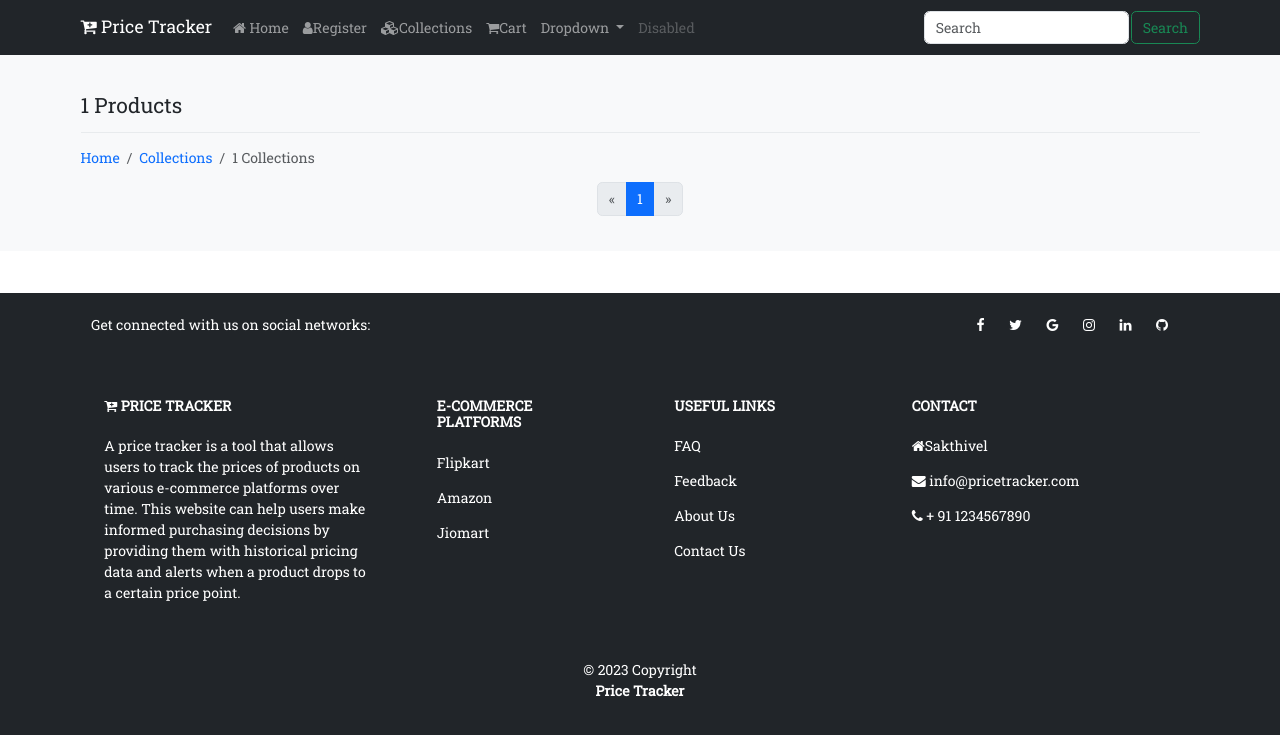
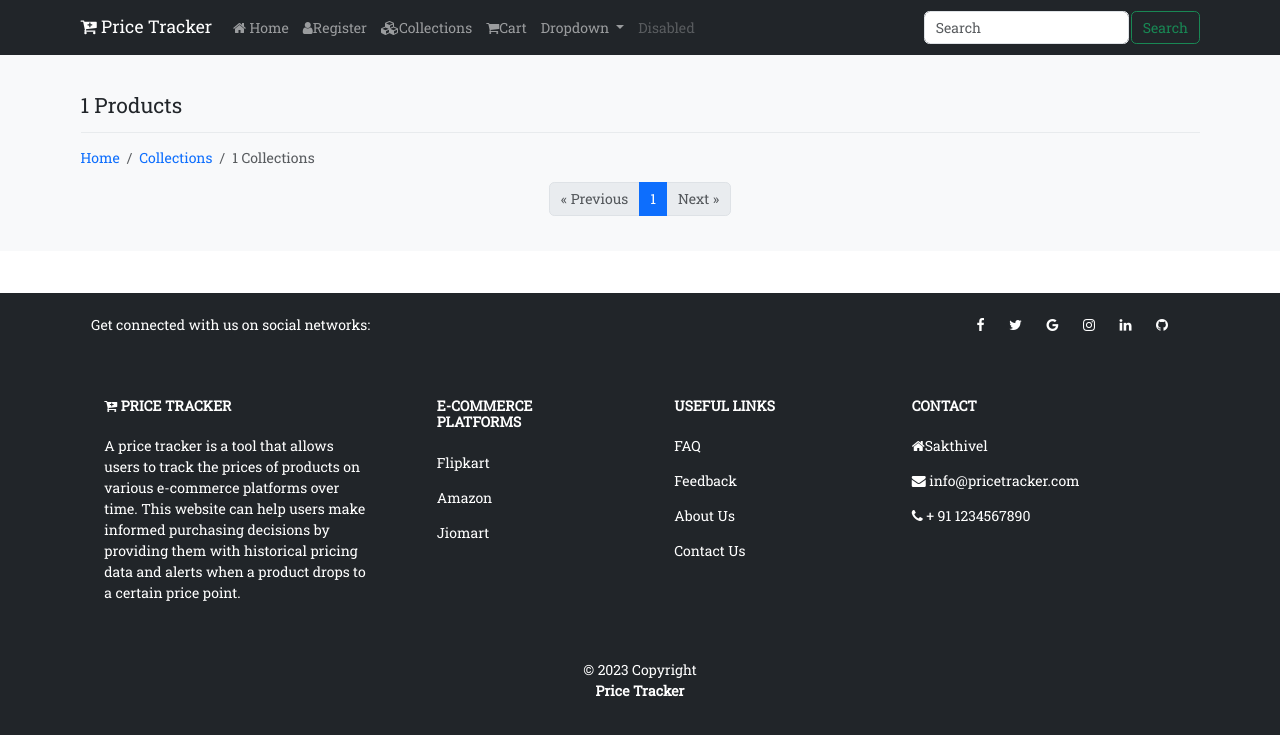
Before and after one commit to Sakthiveltut/Pricetracker, a Django app: page /collections/1 in a window 1280 px wide. Shown: the top 735 px of the page. Run offline with Django 4.2, Linux system fonts and the light colour scheme; data that the repository does not hold is empty.

Commit message:
pagination

```diff
--- a/app/templates/app/products/index.html
+++ b/app/templates/app/products/index.html
@@ -42,77 +42,42 @@ Price Tracker | Online Shopping
         {% endfor %}
 
 
-        <nav>
-          <ul class="pagination justify-content-center flex-wrap">
-
+        <nav >
+          <ul class="pagination justify-content-center">
             {% if products.has_previous %}
             <li class="page-item">
-              <a class="page-link" href="?page={{ products.previous_page_number }}" aria-label="Previous">
-                <span aria-hidden="true">&laquo;</span>
-              </a>
+              <a class="page-link" href="?page={{ products.previous_page_number }}" tabindex="-1">« Previous</a>
             </li>
             {% else %}
             <li class="page-item disabled">
-              <span class="page-link" aria-label="Previous">
-                <span aria-hidden="true">&laquo;</span>
-              </span>
-            </li>
-            {% endif %}
-
-            {% if products.number > 5 %}
-            <li class="page-item">
-              <a class="page-link" href="?page=1">1</a>
-            </li>
-            {% endif %}
-
-            {% if products.number > 6 %}
-            <li class="page-item disabled">
-              <span class="page-link">...</span>
+              <span class="page-link">« Previous</span>
             </li>
             {% endif %}
 
             {% for num in products.paginator.page_range %}
-              {% if num > products.number|add:'-3' and num < products.number|add:'3' %}
-                {% if products.number == num %}
-                <li class="page-item active">
+              {% if products.number == num %}
+                <li class="page-item active" aria-current="page">
                   <span class="page-link">{{ num }} <span class="sr-only">(current)</span></span>
                 </li>
-                {% else %}
+              {% elif num > products.number|add:'-3' and num < products.number|add:'2' %}
                 <li class="page-item">
                   <a class="page-link" href="?page={{ num }}">{{ num }}</a>
                 </li>
-                {% endif %}
               {% endif %}
             {% endfor %}
 
-            {% if products.number < products.paginator.num_pages|add:'-5' %}
-            <li class="page-item disabled">
-              <span class="page-link">...</span>
-            </li>
-            {% endif %}
-
-            {% if products.number < products.paginator.num_pages|add:'-4' %}
-            <li class="page-item">
-              <a class="page-link" href="?page={{ products.paginator.num_pages }}">{{ products.paginator.num_pages }}</a>
-            </li>
-            {% endif %}
-
             {% if products.has_next %}
             <li class="page-item">
-              <a class="page-link" href="?page={{ products.next_page_number }}" aria-label="Next">
-                <span aria-hidden="true">&raquo;</span>
-              </a>
+              <a class="page-link" href="?page={{ products.next_page_number }}">Next »</a>
             </li>
             {% else %}
             <li class="page-item disabled">
-              <span class="page-link" aria-label="Next">
-                <span aria-hidden="true">&raquo;</span>
-              </span>
+              <span class="page-link">Next »</span>
             </li>
             {% endif %}
-
           </ul>
         </nav>
+
 
 
 
```
